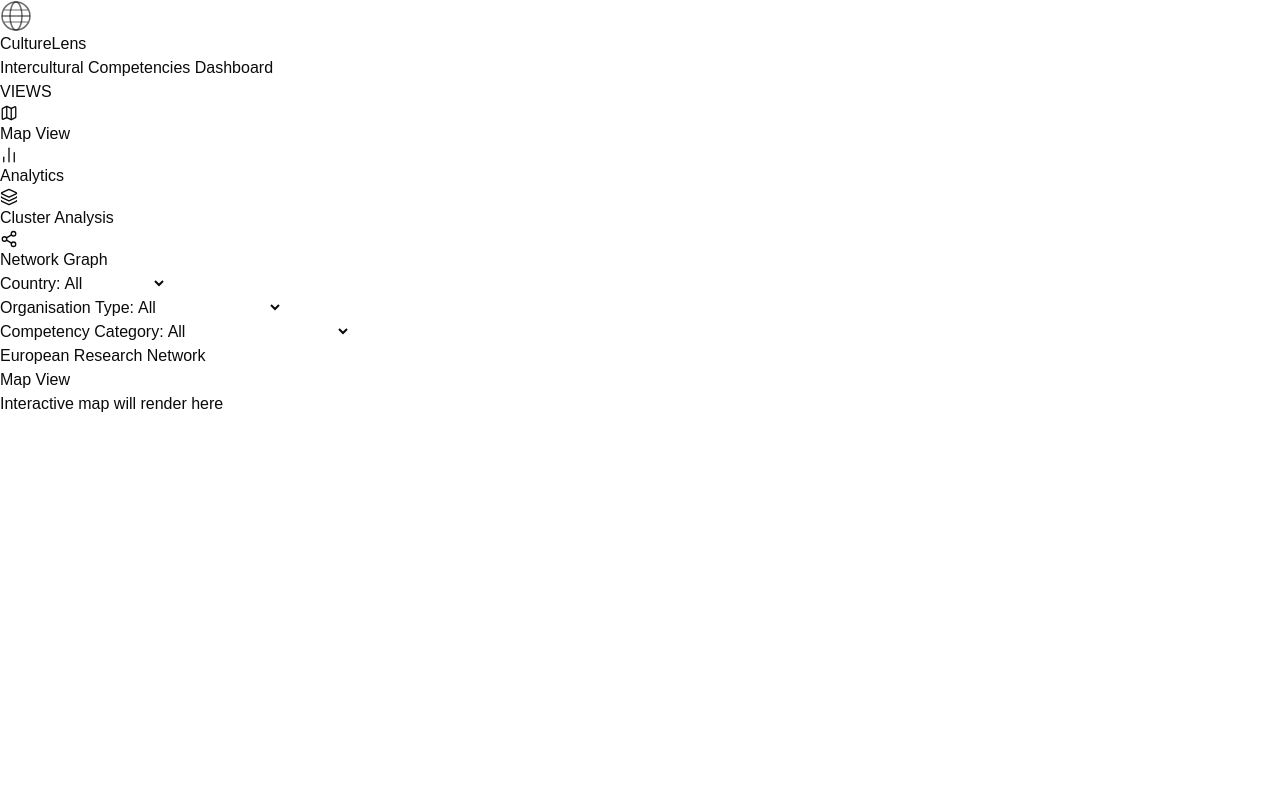
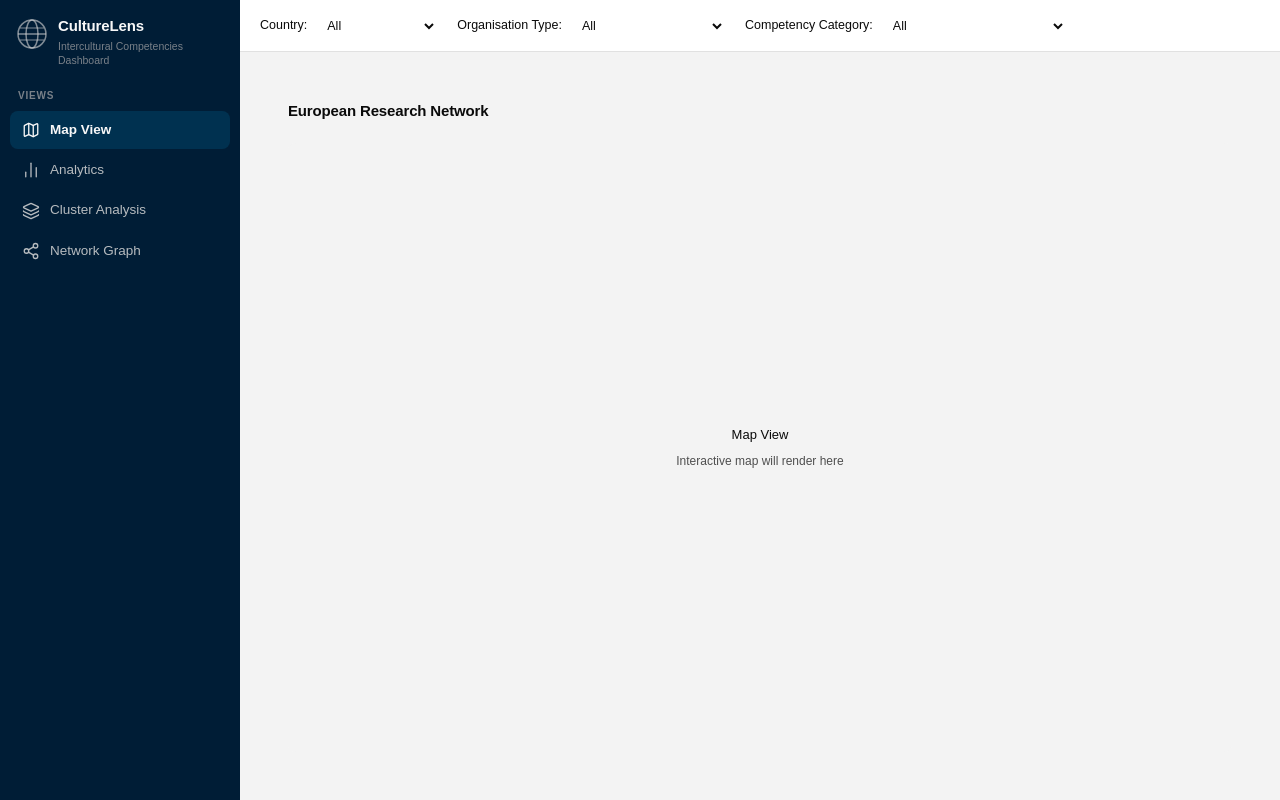
Before and after one commit to Cj5822/CultureLens, a React (Vite) app in the folder frontend/: page / in a window 1280 px wide. Built offline with nearby package versions, Linux system fonts and the light colour scheme.

Commit message:
adjust global styles for new layout

```diff
--- a/frontend/src/App.css
+++ b/frontend/src/App.css
@@ -1,184 +1,269 @@
-.counter {
-  font-size: 16px;
-  padding: 5px 10px;
-  border-radius: 5px;
-  color: var(--accent);
-  background: var(--accent-bg);
-  border: 2px solid transparent;
-  transition: border-color 0.3s;
-  margin-bottom: 24px;
+/* ─────────────────────────────────────────────────────────
+   CultureLens – App Layout System
+   Naming convention: cl-* (CultureLens prefix)
+   ───────────────────────────────────────────────────────── */
 
-  &:hover {
-    border-color: var(--accent-border);
-  }
-  &:focus-visible {
-    outline: 2px solid var(--accent);
-    outline-offset: 2px;
-  }
+/* ── Design tokens ─────────────────────────────────────── */
+:root {
+  /* Sidebar */
+  --cl-sidebar-width: 240px;
+  --cl-sidebar-bg: oklch(0.22 0.065 243);
+  --cl-sidebar-text: oklch(0.88 0 0);
+  --cl-sidebar-muted: oklch(0.60 0.015 243);
+  --cl-sidebar-active-bg: oklch(0.30 0.075 243);
+  --cl-sidebar-active-text: oklch(0.98 0 0);
+  --cl-sidebar-hover-bg: oklch(0.265 0.060 243);
+
+  /* TopBar */
+  --cl-topbar-height: 52px;
+  --cl-topbar-bg: oklch(1 0 0);
+  --cl-topbar-border: oklch(0.91 0 0);
+
+  /* Content */
+  --cl-content-bg: oklch(0.965 0 0);
+
+  /* Brand accent (teal) */
+  --cl-accent: oklch(0.62 0.13 185);
 }
 
-.hero {
-  position: relative;
-
-  .base,
-  .framework,
-  .vite {
-    inset-inline: 0;
-    margin: 0 auto;
+.dark {
+  --cl-topbar-bg: oklch(0.18 0 0);
+  --cl-topbar-border: oklch(0.28 0 0);
+  --cl-content-bg: oklch(0.145 0 0);
 }
 
-  .base {
-    width: 170px;
-    position: relative;
-    z-index: 0;
+/* ── Root shell ────────────────────────────────────────── */
+html, body, #root {
+  height: 100%;
+  overflow: hidden;
 }
 
-  .framework,
-  .vite {
-    position: absolute;
+.cl-app {
+  display: flex;
+  height: 100vh;
+  width: 100vw;
+  overflow: hidden;
+  font-family: 'Geist Variable', sans-serif;
 }
 
-  .framework {
-    z-index: 1;
-    top: 34px;
-    height: 28px;
-    transform: perspective(2000px) rotateZ(300deg) rotateX(44deg) rotateY(39deg)
-      scale(1.4);
+/* ── Sidebar ───────────────────────────────────────────── */
+.cl-sidebar {
+  width: var(--cl-sidebar-width);
+  min-width: var(--cl-sidebar-width);
+  height: 100%;
+  background: var(--cl-sidebar-bg);
+  color: var(--cl-sidebar-text);
+  display: flex;
+  flex-direction: column;
+  overflow: hidden;
 }
 
-  .vite {
-    z-index: 0;
-    top: 107px;
-    height: 26px;
-    width: auto;
-    transform: perspective(2000px) rotateZ(300deg) rotateX(40deg) rotateY(39deg)
-      scale(0.8);
-  }
+.cl-sidebar-header {
+  padding: 16px 16px 20px;
+  flex-shrink: 0;
 }
 
-#center {
+.cl-sidebar-brand {
+  display: flex;
+  align-items: flex-start;
+  gap: 10px;
+}
+
+.cl-sidebar-logo {
+  color: var(--cl-sidebar-text);
+  flex-shrink: 0;
+  margin-top: 2px;
+}
+
+.cl-sidebar-title {
+  font-size: 15px;
+  font-weight: 600;
+  color: var(--cl-sidebar-active-text);
+  letter-spacing: -0.01em;
+  line-height: 1.3;
+}
+
+.cl-sidebar-subtitle {
+  font-size: 10.5px;
+  color: var(--cl-sidebar-muted);
+  line-height: 1.4;
+  margin-top: 3px;
+  max-width: 160px;
+}
+
+/* ── Sidebar navigation ────────────────────────────────── */
+.cl-sidebar-nav {
+  flex: 1;
+  overflow-y: auto;
+  padding: 0 10px;
+}
+
+.cl-sidebar-nav-label {
+  display: block;
+  font-size: 10px;
+  font-weight: 600;
+  letter-spacing: 0.08em;
+  color: var(--cl-sidebar-muted);
+  padding: 0 8px 8px;
+  text-transform: uppercase;
+}
+
+.cl-sidebar-nav ul {
+  list-style: none;
+  margin: 0;
+  padding: 0;
   display: flex;
   flex-direction: column;
-  gap: 25px;
-  place-content: center;
-  place-items: center;
-  flex-grow: 1;
-
-  @media (max-width: 1024px) {
-    padding: 32px 20px 24px;
-    gap: 18px;
-  }
+  gap: 2px;
 }
 
-#next-steps {
+.cl-nav-item {
+  width: 100%;
   display: flex;
-  border-top: 1px solid var(--border);
+  align-items: center;
+  gap: 10px;
+  padding: 9px 12px;
+  border-radius: 8px;
+  border: none;
+  background: transparent;
+  color: var(--cl-sidebar-text);
+  font-size: 13.5px;
+  font-weight: 450;
+  font-family: inherit;
+  cursor: pointer;
   text-align: left;
-
-  & > div {
-    flex: 1 1 0;
-    padding: 32px;
-    @media (max-width: 1024px) {
-      padding: 24px 20px;
-    }
+  transition: background 0.15s, color 0.15s;
+  opacity: 0.85;
 }
 
-  .icon {
-    margin-bottom: 16px;
-    width: 22px;
-    height: 22px;
+.cl-nav-item:hover {
+  background: var(--cl-sidebar-hover-bg);
+  opacity: 1;
 }
 
-  @media (max-width: 1024px) {
-    flex-direction: column;
-    text-align: center;
-  }
+.cl-nav-item--active {
+  background: var(--cl-sidebar-active-bg);
+  color: var(--cl-sidebar-active-text);
+  font-weight: 550;
+  opacity: 1;
 }
 
-#docs {
-  border-right: 1px solid var(--border);
-
-  @media (max-width: 1024px) {
-    border-right: none;
-    border-bottom: 1px solid var(--border);
-  }
+/* ── Main area ─────────────────────────────────────────── */
+.cl-main {
+  flex: 1;
+  min-width: 0;
+  display: flex;
+  flex-direction: column;
+  overflow: hidden;
 }
 
-#next-steps ul {
-  list-style: none;
-  padding: 0;
+/* ── TopBar ────────────────────────────────────────────── */
+.cl-topbar {
+  height: var(--cl-topbar-height);
+  min-height: var(--cl-topbar-height);
+  background: var(--cl-topbar-bg);
+  border-bottom: 1px solid var(--cl-topbar-border);
   display: flex;
-  gap: 8px;
-  margin: 32px 0 0;
-
-  .logo {
-    height: 18px;
+  align-items: center;
+  justify-content: space-between;
+  padding: 0 20px;
+  gap: 16px;
+  flex-shrink: 0;
 }
 
-  a {
-    color: var(--text-h);
-    font-size: 16px;
-    border-radius: 6px;
-    background: var(--social-bg);
+.cl-topbar-filters {
   display: flex;
-    padding: 6px 12px;
   align-items: center;
-    gap: 8px;
-    text-decoration: none;
-    transition: box-shadow 0.3s;
-
-    &:hover {
-      box-shadow: var(--shadow);
-    }
-    .button-icon {
-      height: 18px;
-      width: 18px;
-    }
+  gap: 20px;
+  flex-wrap: wrap;
 }
 
-  @media (max-width: 1024px) {
-    margin-top: 20px;
-    flex-wrap: wrap;
-    justify-content: center;
-
-    li {
-      flex: 1 1 calc(50% - 8px);
+.cl-filter {
+  display: flex;
+  align-items: center;
+  gap: 7px;
 }
 
-    a {
-      width: 100%;
-      justify-content: center;
+.cl-filter-label {
+  font-size: 12.5px;
+  color: var(--color-muted-foreground);
+  white-space: nowrap;
+}
+
+.cl-filter-select {
+  font-size: 12.5px;
+  font-family: inherit;
+  padding: 4px 26px 4px 9px;
+  border-radius: 6px;
+  border: 1px solid var(--color-border);
+  background: var(--color-background);
+  color: var(--color-foreground);
+  cursor: pointer;
+  appearance: auto;
+  min-width: 100px;
+  transition: border-color 0.15s;
+}
+
+.cl-filter-select:focus {
+  outline: 2px solid var(--cl-accent);
+  outline-offset: 1px;
+  border-color: var(--cl-accent);
+}
+
+/* ── Page content ──────────────────────────────────────── */
+.cl-content {
+  flex: 1;
+  overflow-y: auto;
+  background: var(--cl-content-bg);
+}
+
+.cl-page {
+  padding: 24px;
+  height: 100%;
   box-sizing: border-box;
 }
-  }
+
+.cl-page-card {
+  background: var(--color-background);
+  border: 1px solid var(--color-border);
+  border-radius: 12px;
+  padding: 24px;
+  height: 100%;
+  box-sizing: border-box;
+  display: flex;
+  flex-direction: column;
 }
 
-#spacer {
-  height: 88px;
-  border-top: 1px solid var(--border);
-  @media (max-width: 1024px) {
-    height: 48px;
-  }
+.cl-page-title {
+  font-size: 15px;
+  font-weight: 600;
+  color: var(--color-foreground);
+  letter-spacing: -0.01em;
+  margin: 0 0 20px;
 }
 
-.ticks {
-  position: relative;
-  width: 100%;
-
-  &::before,
-  &::after {
-    content: '';
-    position: absolute;
-    top: -4.5px;
-    border: 5px solid transparent;
+/* ── Page placeholder (swap out when adding real content) ─ */
+.cl-page-placeholder {
+  flex: 1;
+  display: flex;
+  flex-direction: column;
+  align-items: center;
+  justify-content: center;
+  gap: 8px;
+  border: 1.5px dashed var(--color-border);
+  border-radius: 8px;
+  background: var(--cl-content-bg);
 }
 
-  &::before {
-    left: 0;
-    border-left-color: var(--border);
+.cl-page-placeholder-label {
+  font-size: 13px;
+  font-weight: 500;
+  color: var(--color-muted-foreground);
 }
-  &::after {
-    right: 0;
-    border-right-color: var(--border);
+
+.cl-page-placeholder-hint {
+  font-size: 12px;
+  color: var(--color-muted-foreground);
+  opacity: 0.7;
+  margin: 0;
 }
-}
```
Lines whose indentation alone changed are shown as unchanged.
